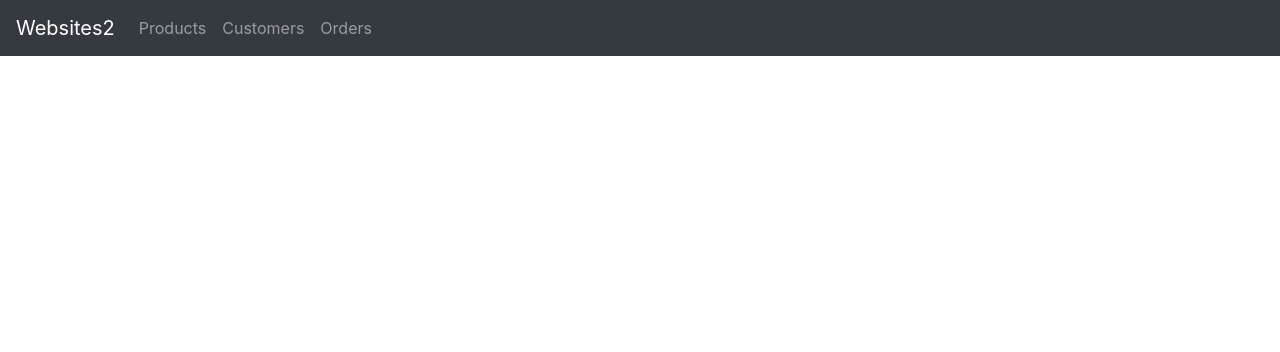
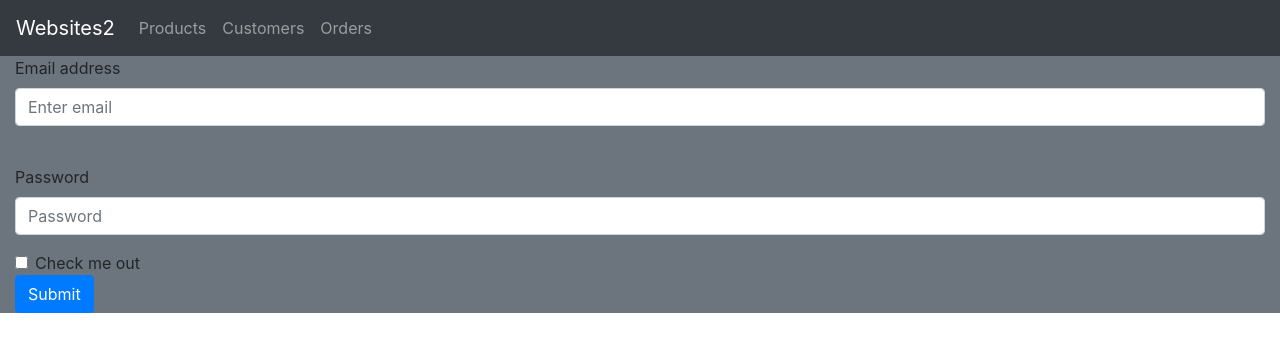
Before and after one commit to R3ml/websites2, a React (Create React App) app in the folder Front-End/w2frontend/: page /add in a window 1280 px wide. Shown: the top 352 px of the page. Built offline with nearby package versions, Linux system fonts and the light colour scheme.

Commit message:
started add

```diff
--- a/Front-End/w2frontend/src/App.js
+++ b/Front-End/w2frontend/src/App.js
@@ -5,6 +5,7 @@
 
 import Navbar from "./components/Navbar";
 import ProductList from "./components/products/ProductList";
+import Product from "./components/products/Product";
 
 class App extends Component {
   render() {
@@ -12,12 +13,16 @@
       return (
           <Router>
             <Navbar />
-            <div className="container-expand bg-secondary">
+            <div className="container-fluid h-100 bg-secondary">
                 <Switch>
                     <Route
-                        exact
-                        path={["/", "/products"]}
+                        exact path={["/", "/products"]}
                         component={ProductList}
+                    />
+
+                    <Route
+                        exact path="/add"
+                        component={Product}
                     />
                 </Switch>
             </div>
--- a/Front-End/w2frontend/src/components/products/Product.jsx
+++ b/Front-End/w2frontend/src/components/products/Product.jsx
@@ -15,6 +15,30 @@
             }
         }
     }
+
+    render() {
+        return (
+                <form>
+                    <div className="form-group">
+                        <label htmlFor="exampleInputEmail1">Email address</label>
+                        <input type="email" className="form-control" id="exampleInputEmail1"
+                               aria-describedby="emailHelp" placeholder="Enter email"/>
+                            <small id="emailHelp" className="form-text text-muted">We'll never share your email with
+                                anyone else.</small>
+                    </div>
+                    <div className="form-group">
+                        <label htmlFor="exampleInputPassword1">Password</label>
+                        <input type="password" className="form-control" id="exampleInputPassword1"
+                               placeholder="Password"/>
+                    </div>
+                    <div className="form-check">
+                        <input type="checkbox" className="form-check-input" id="exampleCheck1"/>
+                            <label className="form-check-label" htmlFor="exampleCheck1">Check me out</label>
+                    </div>
+                    <button type="submit" className="btn btn-primary">Submit</button>
+                </form>
+        )
+    }
 }
 
 export default Product;
--- a/Front-End/w2frontend/src/components/products/ProductList.jsx
+++ b/Front-End/w2frontend/src/components/products/ProductList.jsx
@@ -54,10 +54,22 @@
 
         })
         return (
-            <div className="d-flex" >
-                <ul className="list-unstyled row">
-                    {productsRender}
-                </ul>
+            <div className="container-fluid" >
+                <div className="row-cols-1 pt-5 mb-2 text-center">
+                    <Link
+                        to={"/add"}
+                        className="btn btn-dark btn-lg text-center"
+                    >
+                        Add a product
+                    </Link>
+                </div>
+                <div className="row d-flex">
+                    <div className="col-md-auto">
+                        <ul className="list-unstyled row">
+                            {productsRender}
+                        </ul>
+                    </div>
+                </div>
             </div>)
     }
 }
```
Also changed, not shown: 1 other file (tests, documents, lock files or other folders).
